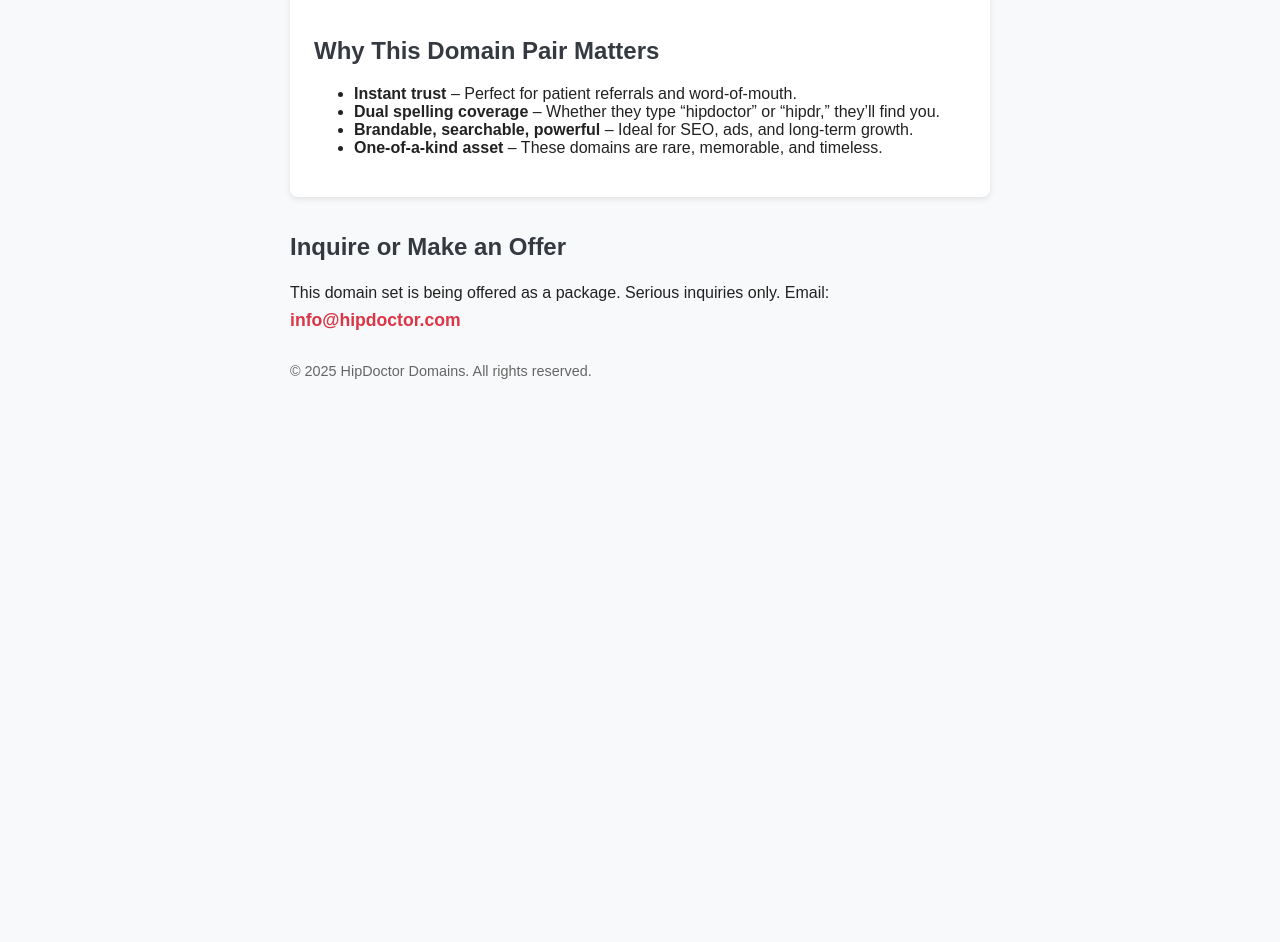
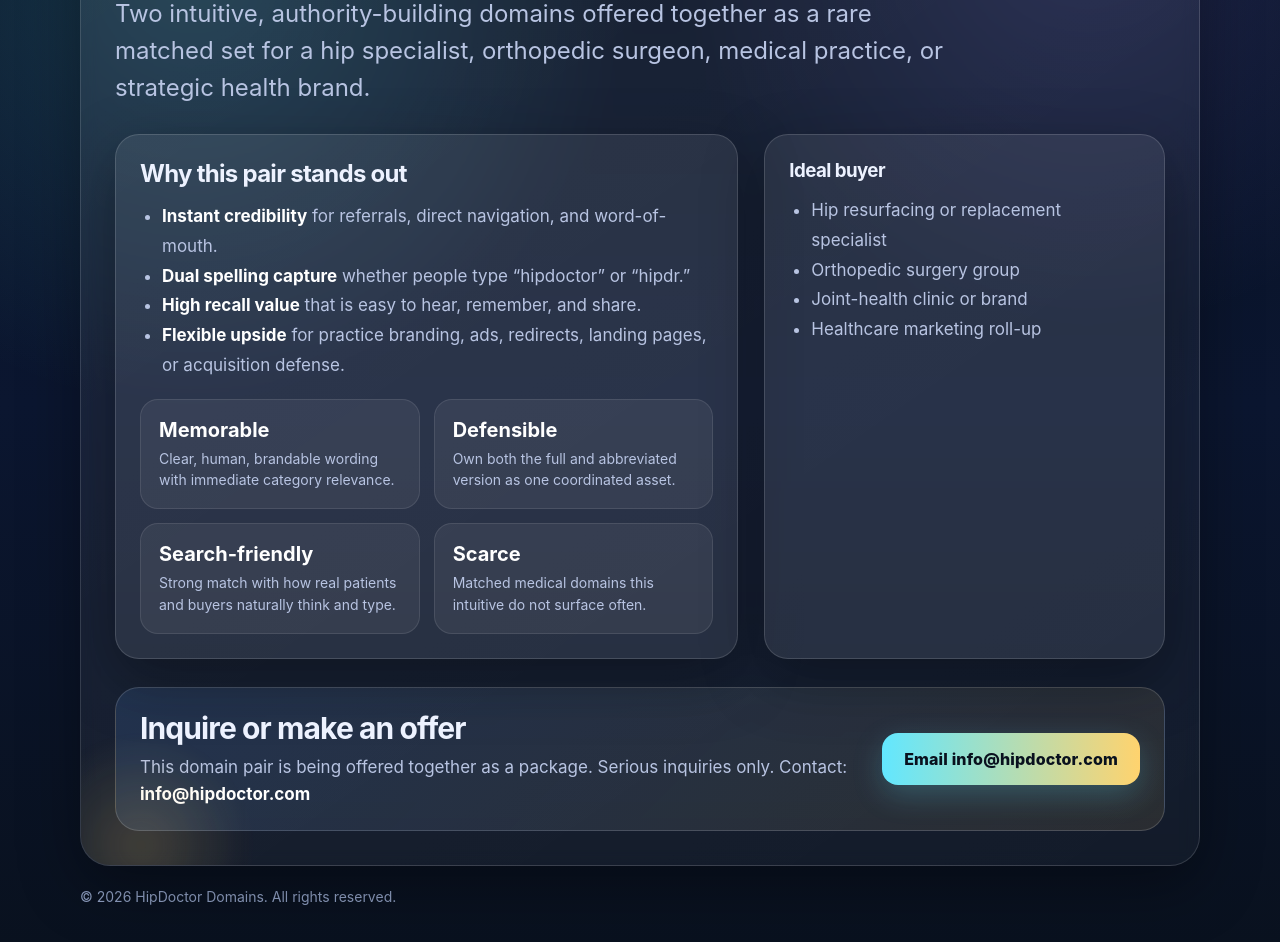
Before and after one commit to hipdr/hipdoctor-site, a plain HTML site: page index.html in a window 1280 px wide. Shown: the part 286-1228 px from the top of the page. Before the commit the page ends 800 px from the top, so only its background shows below. Drawn offline with Linux system fonts and the light colour scheme.

Commit message:
Update index.html
more pizazz

```diff
--- a/index.html
+++ b/index.html
@@ -1,88 +1,295 @@
-
 <!DOCTYPE html>
 <html lang="en">
 <head>
-  <!-- Google tag (gtag.js) -->
-<script async src="https://www.googletagmanager.com/gtag/js?id=G-ZCXF6MYTKK"></script>
-<script>
-  window.dataLayer = window.dataLayer || [];
-  function gtag(){dataLayer.push(arguments);}
-  gtag('js', new Date());
+  <meta charset="UTF-8" />
+  <meta name="viewport" content="width=device-width, initial-scale=1.0" />
+  <title>HipDoctor.com + HipDr.com</title>
+  <style>
+    :root {
+      --bg: #07111f;
+      --panel: rgba(255,255,255,0.08);
+      --panel-strong: rgba(255,255,255,0.12);
+      --text: #edf2ff;
+      --muted: #b8c4e2;
+      --blue: #63a4ff;
+      --cyan: #62e7ff;
+      --violet: #8e7dff;
+      --gold: #ffd36e;
+      --border: rgba(255,255,255,0.14);
+      --shadow: 0 20px 60px rgba(0,0,0,0.35);
+    }
 
-  gtag('config', 'G-ZCXF6MYTKK');
-</script>
-  <meta charset="UTF-8" />
-  <meta name="viewport" content="width=device-width, initial-scale=1.0"/>
-  <title>HipDoctor.com & HipDr.com – Premium Domains for Sale</title>
-  <style>
+    * { box-sizing: border-box; }
+    html, body { margin: 0; padding: 0; }
     body {
-      font-family: Arial, sans-serif;
-      background-color: #f8f9fa;
-      color: #222;
-      padding: 2em;
-      max-width: 700px;
-      margin: auto;
+      font-family: Inter, ui-sans-serif, system-ui, -apple-system, BlinkMacSystemFont, "Segoe UI", sans-serif;
+      background:
+        radial-gradient(circle at 15% 20%, rgba(98,231,255,0.18), transparent 30%),
+        radial-gradient(circle at 85% 15%, rgba(142,125,255,0.18), transparent 28%),
+        linear-gradient(180deg, #07111f 0%, #0b1630 55%, #09111e 100%);
+      color: var(--text);
+      min-height: 100vh;
     }
+
+    .wrap {
+      width: min(1120px, calc(100% - 40px));
+      margin: 0 auto;
+      padding: 28px 0 64px;
+    }
+
+    .hero {
+      position: relative;
+      overflow: hidden;
+      border: 1px solid var(--border);
+      background: linear-gradient(145deg, rgba(255,255,255,0.08), rgba(255,255,255,0.04));
+      border-radius: 30px;
+      box-shadow: var(--shadow);
+      padding: 34px;
+      backdrop-filter: blur(8px);
+    }
+
+    .hero::before,
+    .hero::after {
+      content: "";
+      position: absolute;
+      inset: auto;
+      border-radius: 999px;
+      filter: blur(10px);
+      opacity: 0.85;
+      pointer-events: none;
+    }
+
+    .hero::before {
+      width: 260px;
+      height: 260px;
+      right: -70px;
+      top: -90px;
+      background: radial-gradient(circle, rgba(99,164,255,0.45), transparent 65%);
+    }
+
+    .hero::after {
+      width: 240px;
+      height: 240px;
+      left: -60px;
+      bottom: -100px;
+      background: radial-gradient(circle, rgba(255,211,110,0.22), transparent 65%);
+    }
+
+    .eyebrow {
+      display: inline-flex;
+      align-items: center;
+      gap: 10px;
+      padding: 10px 14px;
+      border: 1px solid rgba(255,255,255,0.16);
+      border-radius: 999px;
+      background: rgba(255,255,255,0.06);
+      color: var(--cyan);
+      font-size: 14px;
+      letter-spacing: 0.04em;
+      text-transform: uppercase;
+      margin-bottom: 18px;
+    }
+
     h1 {
-      font-size: 2.2em;
-      color: #007bff;
+      margin: 0;
+      font-size: clamp(42px, 7vw, 74px);
+      line-height: 0.95;
+      letter-spacing: -0.04em;
+      max-width: 920px;
     }
-    h2 {
-      margin-top: 1.5em;
-      color: #343a40;
+
+    .gradient {
+      background: linear-gradient(90deg, #edf2ff 0%, #9ec5ff 36%, #62e7ff 68%, #ffd36e 100%);
+      -webkit-background-clip: text;
+      background-clip: text;
+      color: transparent;
     }
-    p {
+
+    .sub {
+      margin: 20px 0 0;
+      max-width: 850px;
+      color: var(--muted);
+      font-size: clamp(18px, 2.5vw, 24px);
+      line-height: 1.55;
+    }
+
+    .hero-grid {
+      display: grid;
+      grid-template-columns: 1.4fr 0.9fr;
+      gap: 26px;
+      margin-top: 28px;
+      align-items: stretch;
+    }
+
+    .card {
+      border: 1px solid var(--border);
+      background: var(--panel);
+      border-radius: 24px;
+      padding: 24px;
+      box-shadow: var(--shadow);
+    }
+
+    .card h2, .card h3 {
+      margin: 0 0 14px;
+      letter-spacing: -0.03em;
+    }
+
+    .stat-grid {
+      display: grid;
+      grid-template-columns: repeat(2, minmax(0, 1fr));
+      gap: 14px;
+      margin-top: 18px;
+    }
+
+    .stat {
+      padding: 18px;
+      border-radius: 18px;
+      background: rgba(255,255,255,0.06);
+      border: 1px solid rgba(255,255,255,0.10);
+    }
+
+    .stat strong {
+      display: block;
+      font-size: 20px;
+      margin-bottom: 6px;
+      color: white;
+    }
+
+    .stat span {
+      color: var(--muted);
+      font-size: 14px;
+      line-height: 1.45;
+    }
+
+    .list {
+      margin: 0;
+      padding-left: 22px;
+      color: var(--muted);
+      line-height: 1.75;
+      font-size: 17px;
+    }
+
+    .list strong { color: white; }
+
+    .offer {
+      display: grid;
+      grid-template-columns: 1fr auto;
+      gap: 20px;
+      align-items: center;
+      margin-top: 28px;
+      padding: 22px 24px;
+      border-radius: 24px;
+      background: linear-gradient(135deg, rgba(99,164,255,0.14), rgba(255,211,110,0.10));
+      border: 1px solid rgba(255,255,255,0.16);
+    }
+
+    .offer p {
+      margin: 0;
+      color: var(--muted);
       line-height: 1.6;
+      font-size: 17px;
     }
-    .highlight {
-      font-weight: bold;
-      color: #28a745;
+
+    .button {
+      display: inline-flex;
+      align-items: center;
+      justify-content: center;
+      padding: 16px 22px;
+      border-radius: 16px;
+      text-decoration: none;
+      color: #09111e;
+      background: linear-gradient(90deg, var(--cyan), var(--gold));
+      font-weight: 800;
+      letter-spacing: 0.01em;
+      white-space: nowrap;
+      box-shadow: 0 10px 30px rgba(98,231,255,0.22);
     }
-    .box {
-      background-color: #fff;
-      border-radius: 8px;
-      padding: 1.5em;
-      box-shadow: 0 2px 6px rgba(0,0,0,0.1);
-      margin-top: 2em;
+
+    .footer {
+      margin-top: 22px;
+      color: #90a0c3;
+      font-size: 14px;
     }
-    .email {
-      font-weight: bold;
-      font-size: 1.1em;
-      color: #dc3545;
+
+    @media (max-width: 900px) {
+      .hero-grid,
+      .offer {
+        grid-template-columns: 1fr;
       }
-    footer {
-      margin-top: 2em;
-      font-size: 0.9em;
-      color: #666;
+
+      .button {
+        width: 100%;
+      }
+
+      .hero { padding: 22px; }
+      .card { padding: 20px; }
     }
   </style>
 </head>
 <body>
-  <h1>HipDoctor.com + HipDr.com</h1>
-  <h2>Now Available as a Matched Premium Domain Pair</h2>
-  <p>
-    If you're a <span class="highlight">hip specialist, orthopedic surgeon</span>, or <span class="highlight">medical brand</span> focused on joint health,
-    this is your chance to own the most intuitive and credible domain name in your field.
+  <main class="wrap">
+    <section class="hero">
+      <div class="eyebrow">Premium orthopedic domain package</div>
+      <h1><span class="gradient">HipDoctor.com</span> + <span class="gradient">HipDr.com</span></h1>
+      <p class="sub">
+        Two intuitive, authority-building domains offered together as a rare matched set for a hip specialist,
+        orthopedic surgeon, medical practice, or strategic health brand.
       </p>
 
-  <div class="box">
-    <h2>Why This Domain Pair Matters</h2>
-    <ul>
-      <li><strong>Instant trust</strong> – Perfect for patient referrals and word-of-mouth.</li>
-      <li><strong>Dual spelling coverage</strong> – Whether they type “hipdoctor” or “hipdr,” they’ll find you.</li>
-      <li><strong>Brandable, searchable, powerful</strong> – Ideal for SEO, ads, and long-term growth.</li>
-      <li><strong>One-of-a-kind asset</strong> – These domains are rare, memorable, and timeless.</li>
+      <div class="hero-grid">
+        <article class="card">
+          <h2>Why this pair stands out</h2>
+          <ul class="list">
+            <li><strong>Instant credibility</strong> for referrals, direct navigation, and word-of-mouth.</li>
+            <li><strong>Dual spelling capture</strong> whether people type “hipdoctor” or “hipdr.”</li>
+            <li><strong>High recall value</strong> that is easy to hear, remember, and share.</li>
+            <li><strong>Flexible upside</strong> for practice branding, ads, redirects, landing pages, or acquisition defense.</li>
           </ul>
+
+          <div class="stat-grid">
+            <div class="stat">
+              <strong>Memorable</strong>
+              <span>Clear, human, brandable wording with immediate category relevance.</span>
+            </div>
+            <div class="stat">
+              <strong>Defensible</strong>
+              <span>Own both the full and abbreviated version as one coordinated asset.</span>
+            </div>
+            <div class="stat">
+              <strong>Search-friendly</strong>
+              <span>Strong match with how real patients and buyers naturally think and type.</span>
+            </div>
+            <div class="stat">
+              <strong>Scarce</strong>
+              <span>Matched medical domains this intuitive do not surface often.</span>
+            </div>
+          </div>
+        </article>
+
+        <aside class="card">
+          <h3>Ideal buyer</h3>
+          <ul class="list">
+            <li>Hip resurfacing or replacement specialist</li>
+            <li>Orthopedic surgery group</li>
+            <li>Joint-health clinic or brand</li>
+            <li>Healthcare marketing roll-up</li>
+          </ul>
+        </aside>
       </div>
 
-  <h2>Inquire or Make an Offer</h2>
+      <section class="offer">
+        <div>
+          <h3 style="margin:0 0 8px; font-size: 30px; letter-spacing:-0.03em;">Inquire or make an offer</h3>
           <p>
-    This domain set is being offered as a package. Serious inquiries only.
-    Email: <span class="email">info@hipdoctor.com</span>
+            This domain pair is being offered together as a package. Serious inquiries only.
+            Contact: <strong style="color:white;">info@hipdoctor.com</strong>
           </p>
+        </div>
+        <a class="button" href="mailto:info@hipdoctor.com">Email info@hipdoctor.com</a>
+      </section>
+    </section>
 
-  <footer>
-    © 2025 HipDoctor Domains. All rights reserved.
-  </footer>
+    <div class="footer">© 2026 HipDoctor Domains. All rights reserved.</div>
+  </main>
 </body>
 </html>
```
Lines whose indentation alone changed are shown as unchanged.
